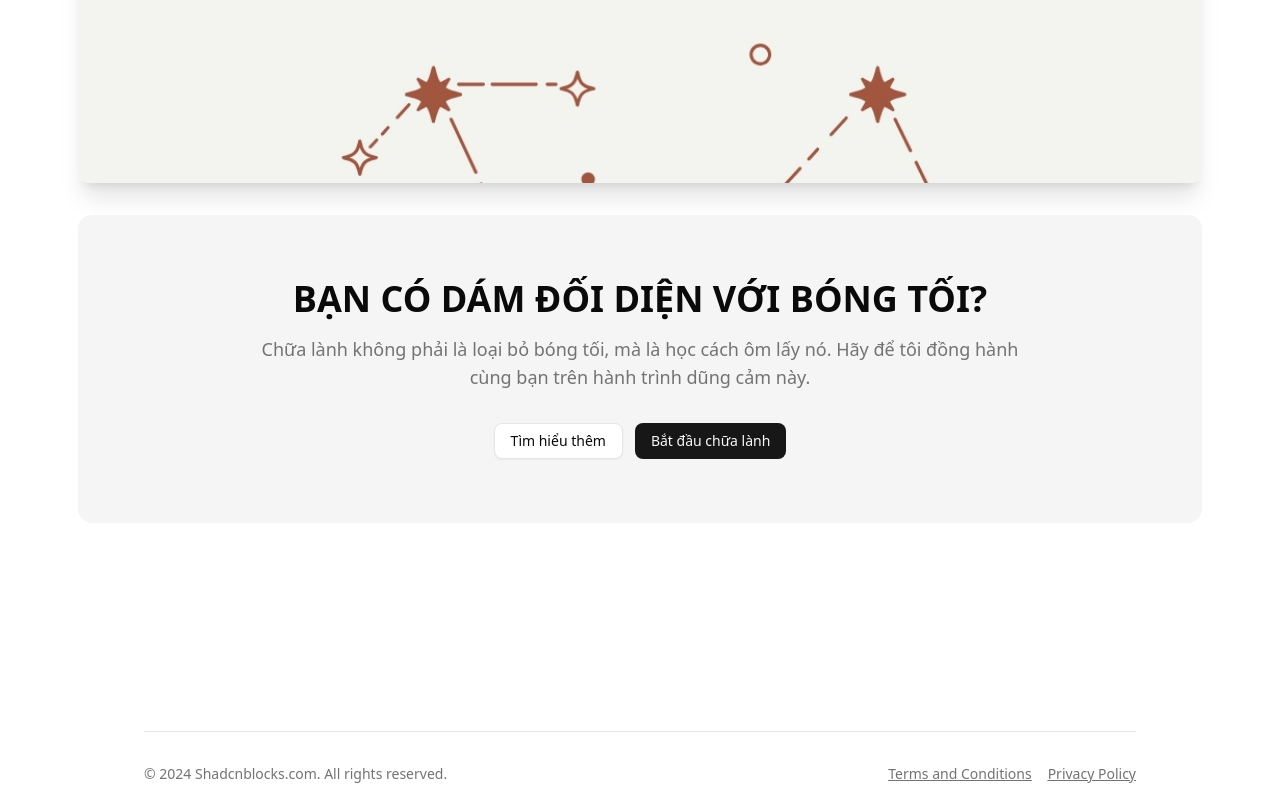
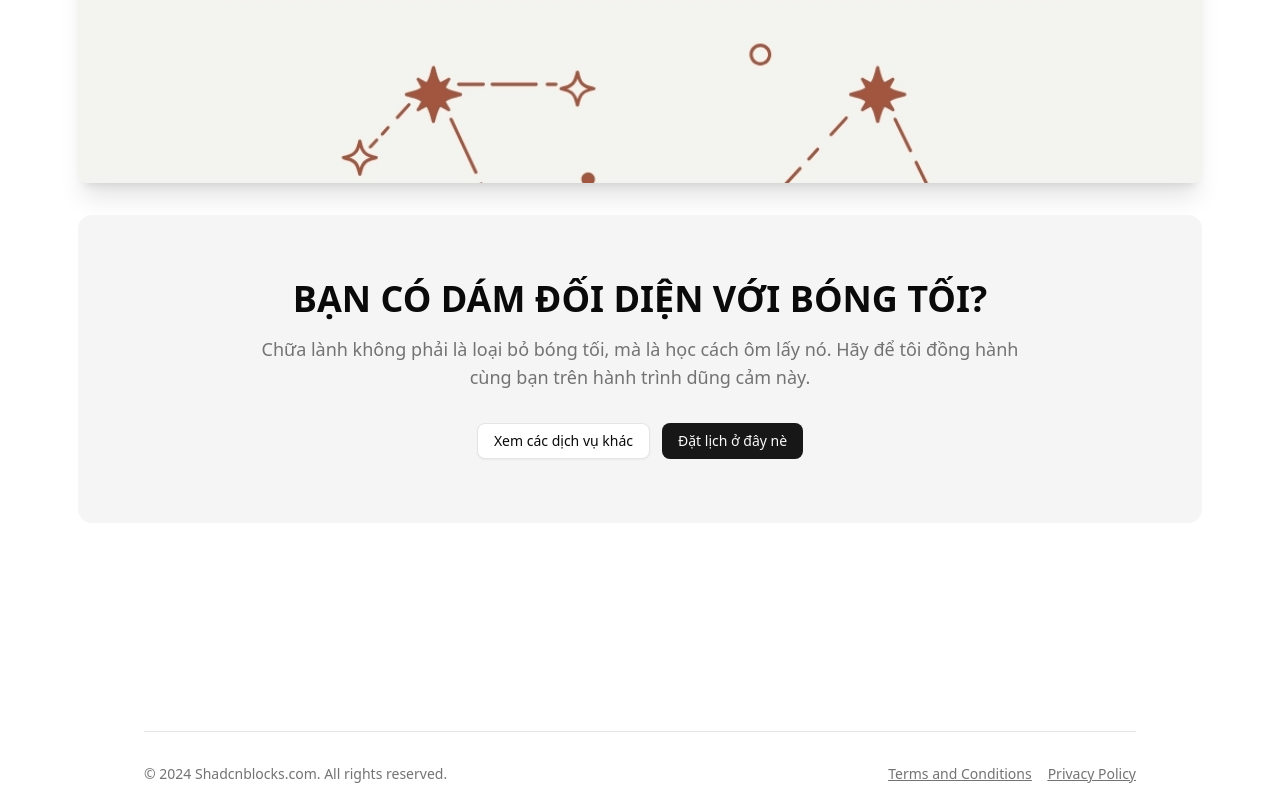
Before and after one commit to koudee6868/harlenhealing, a Next.js app: page /shadow-work in a window 1280 px wide. Shown: the part 2750-3550 px from the top of the page. Built offline with nearby package versions, Linux system fonts and the light colour scheme.

Commit message:
update link

```diff
--- a/app/overview/page.tsx
+++ b/app/overview/page.tsx
@@ -16,8 +16,8 @@ export default function OverviewPage() {
             heading: "BẠN ĐÃ SẴN SÀNG ĐỂ BẮT ĐẦU?",
             description:
                 "Buổi Overview là bước đầu tiên để soi chiếu và làm rõ con đường phía trước. Hãy đặt một lịch hẹn để cùng nhau vẽ nên tấm bản đồ cho riêng bạn.",
-            primaryButton: { text: "Đặt lịch khám phá", url: "/booking" },
-            secondaryButton: { text: "Xem các dịch vụ khác", url: "/services" },
+            primaryButton: { text: "Đặt lịch ở đây nè", url: "#" },
+            secondaryButton: { text: "Xem các dịch vụ khác", url: "/" },
         },
     };
 
--- a/app/shadow-work/page.tsx
+++ b/app/shadow-work/page.tsx
@@ -15,8 +15,8 @@ export default function ShadowWorkPage() {
             heading: "BẠN CÓ DÁM ĐỐI DIỆN VỚI BÓNG TỐI?",
             description:
                 "Chữa lành không phải là loại bỏ bóng tối, mà là học cách ôm lấy nó. Hãy để tôi đồng hành cùng bạn trên hành trình dũng cảm này.",
-            primaryButton: { text: "Bắt đầu chữa lành", url: "/booking" },
-            secondaryButton: { text: "Tìm hiểu thêm", url: "/services" },
+            primaryButton: { text: "Đặt lịch ở đây nè", url: "#" },
+            secondaryButton: { text: "Xem các dịch vụ khác", url: "/" },
         },
     };
 
--- a/app/soul-talk/page.tsx
+++ b/app/soul-talk/page.tsx
@@ -59,10 +59,10 @@ export default function SoulTalkPage() {
                                     className="w-full sm:w-auto"
                                     asChild
                                 >
-                                    <a href="/about">Khám phá thêm</a>
+                                    <a href="/">Xem các dịch vụ khác</a>
                                 </Button>
                                 <Button className="w-full sm:w-auto" asChild>
-                                    <a href="/booking">Đặt lịch ngay</a>
+                                    <a href="https://docs.google.com/forms/d/1Fmap8o5jlWPE3ACC8l7XvMIL2ddq8hK4kJciy5d1w64/edit">Đặt lịch ở đây nè</a>
                                 </Button>
                             </div>
                         </div>
--- a/app/transmutation/page.tsx
+++ b/app/transmutation/page.tsx
@@ -18,8 +18,8 @@ export default function TransmutationPage() {
             heading: "SẴN SÀNG ĐỂ CHUYỂN HOÁ?",
             description:
                 "Đây là không gian an toàn để bạn biến đổi tận gốc những thách thức, không chỉ vượt qua mà còn vươn lên mạnh mẽ hơn từ chính nghịch cảnh.",
-            primaryButton: { text: "Đặt lịch chuyển hoá", url: "/booking" },
-            secondaryButton: { text: "Tìm hiểu thêm", url: "/services" },
+            primaryButton: { text: "Đặt lịch ở đây nè", url: "#" },
+            secondaryButton: { text: "Xem các dịch vụ khác", url: "/" },
         },
     };
 
--- a/app/unlock-direction/page.tsx
+++ b/app/unlock-direction/page.tsx
@@ -15,8 +15,8 @@ export default function DirectionPage() {
             heading: "BẠN ĐÃ SẴN SÀNG TÌM LỐI ĐI RIÊNG?",
             description:
                 "Đôi khi câu trả lời bạn tìm kiếm đã luôn ở bên trong. Hãy để tôi giúp bạn lắng nghe và giải mã những thông điệp đó.",
-            primaryButton: { text: "Tìm hướng đi của bạn", url: "/booking" },
-            secondaryButton: { text: "Khám phá dịch vụ", url: "/services" },
+            primaryButton: { text: "Tìm hướng đi của bạn", url: "#" },
+            secondaryButton: { text: "Khám phá dịch vụ khác", url: "/" },
         },
     };
 
--- a/components/custom/c-dock.tsx
+++ b/components/custom/c-dock.tsx
@@ -64,7 +64,7 @@ const Icons = {
 const DATA = {
   navbar: [
     { href: "/", icon: HomeIcon, label: "Trang chủ" },
-    { href: "https://www.tiktok.com/@harlenhealing?_t=ZS-8xEE6hst6PP&_r=1", icon: Blend, label: "Book lịch" },
+    { href: "https://www.tiktok.com/@harlenhealing?_t=ZS-8xEE6hst6PP&_r=1", icon: Blend, label: "Tiktok" },
   ],
   contact: {
     social: {
--- a/components/custom/c-session.tsx
+++ b/components/custom/c-session.tsx
@@ -75,14 +75,14 @@ const SessionCustom = ({
           <h2 className="mb-3 text-xl font-semibold md:mb-4 md:text-4xl lg:mb-6">
             {heading}
           </h2>
-          <p className="mb-8 text-muted-foreground lg:text-lg">{description}</p>
-          <a
+          <p className="mb-2 text-muted-foreground lg:text-lg">{description}</p>
+          {/* <a
             href={linkUrl}
             className="group flex items-center text-xs font-medium md:text-base lg:text-lg"
           >
             {linkText}
             <ArrowRight className="ml-2 size-4 transition-transform group-hover:translate-x-1" />
-          </a>
+          </a> */}
         </div>
         <div className="grid gap-6 md:grid-cols-2 lg:gap-8">
           {/* Lặp qua mảng sessions thay vì features */}
```
